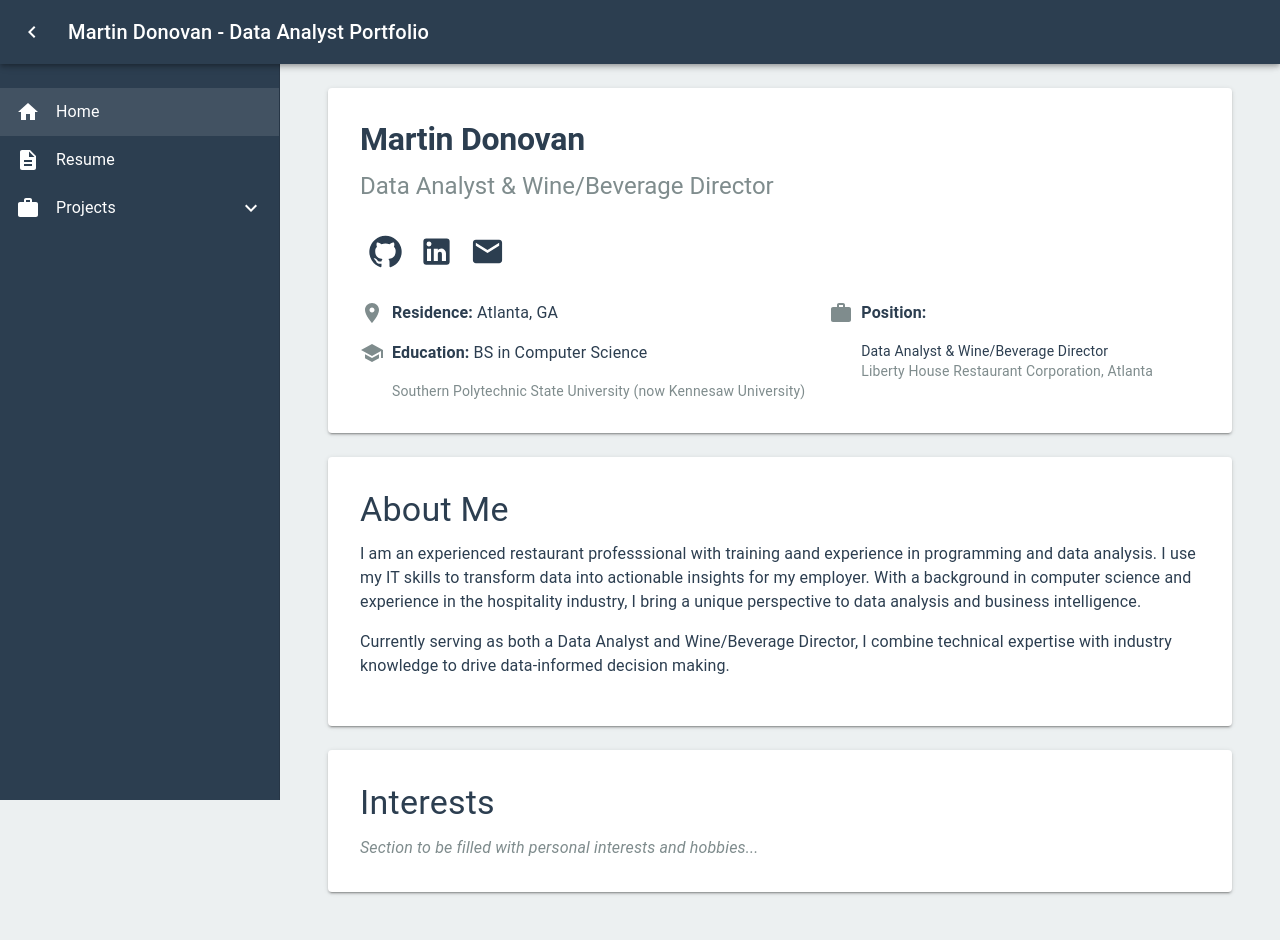
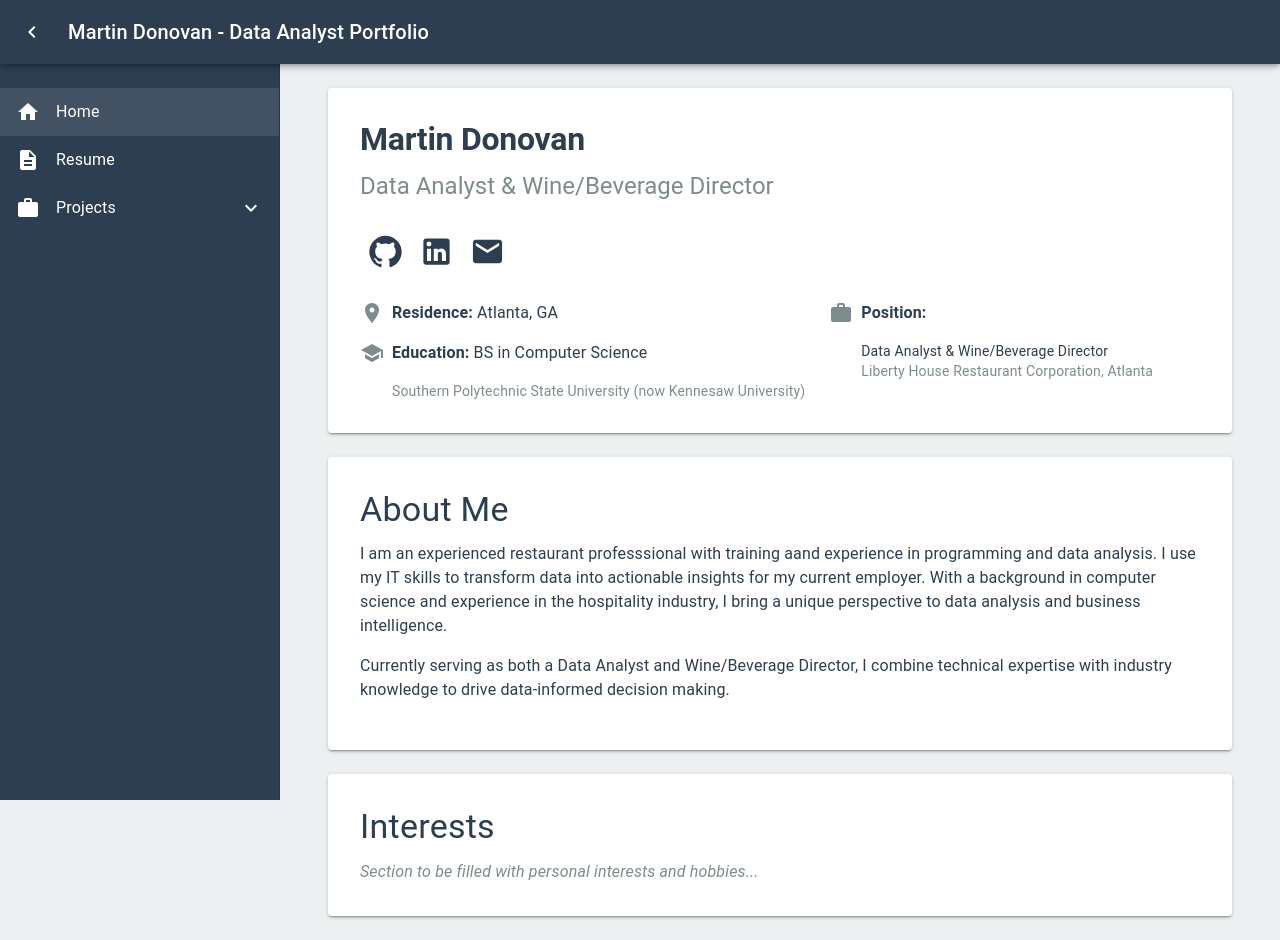
Before and after one commit to mdonovan3/Portfolio, a React (Vite) app: page / in a window 1280 px wide. Before the commit the page ends 916 px from the top, so only its background shows below. Built offline with nearby package versions, Linux system fonts and the light colour scheme.

Commit message:
Fix typo in employer description on Home page

```diff
--- a/src/pages/Home.jsx
+++ b/src/pages/Home.jsx
@@ -91,7 +91,7 @@ const Home = () => {
         </Typography>
         <Typography variant="body1" paragraph>
           I am an experienced restaurant professsional with training aand experience in programming and data analysis.
-          I use my IT skills to transform data into actionable insights for my employer.
+          I use my IT skills to transform data into actionable insights for my current employer.
           With a background in computer science and experience in the hospitality industry, I bring
           a unique perspective to data analysis and business intelligence.
         </Typography>
```
